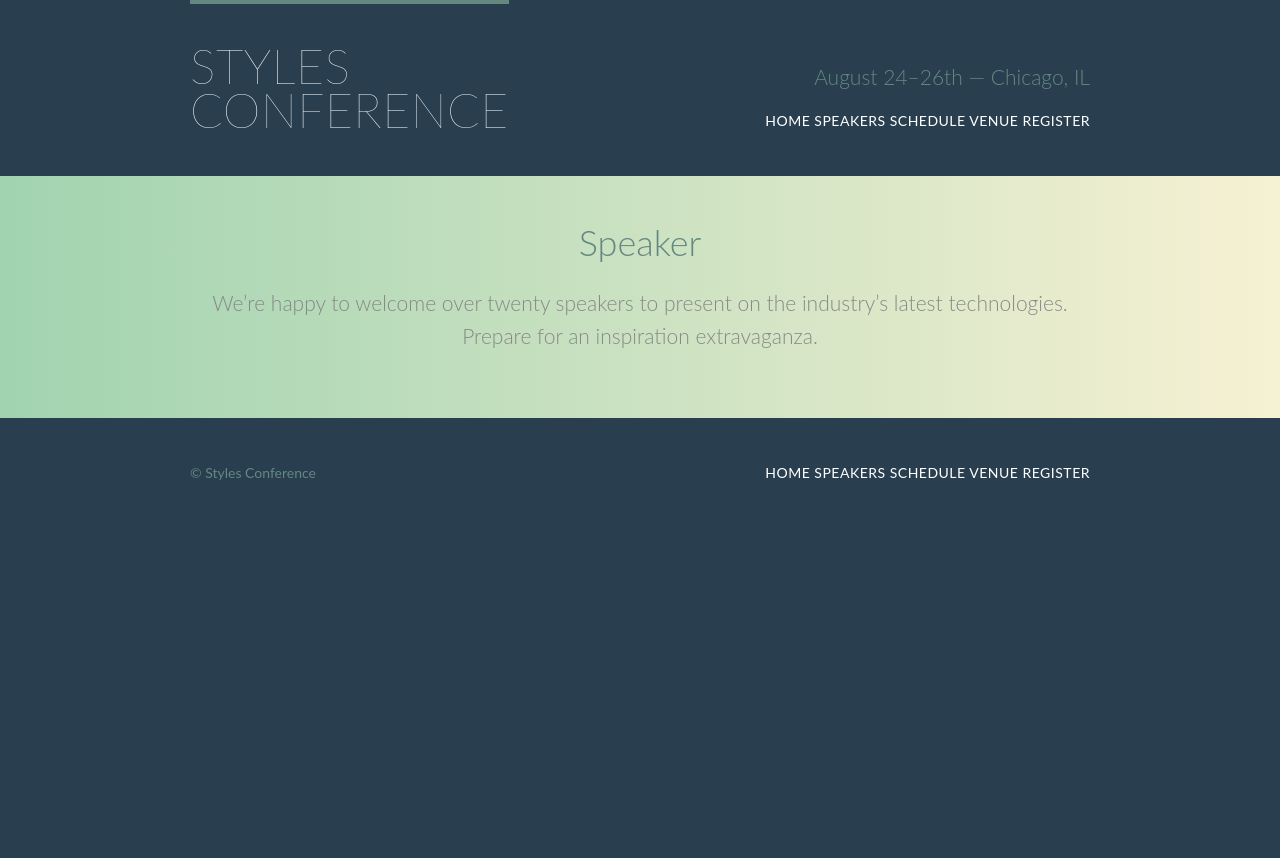
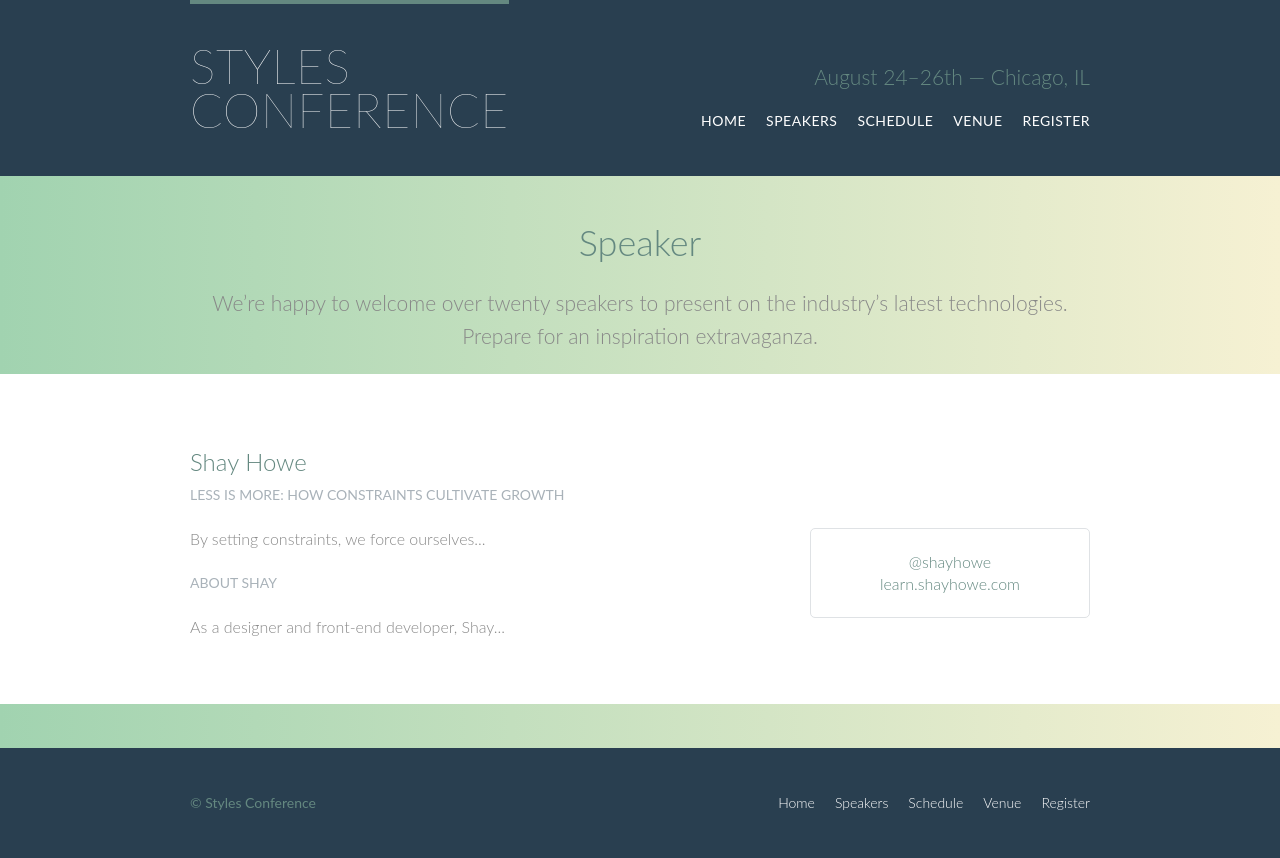
Before and after one commit to huijunyam/html-tutorial, a plain HTML site: page speakers.html in a window 1280 px wide. Before the commit the page ends 800 px from the top, so only its background shows below. Drawn offline with Linux system fonts and the light colour scheme.

Commit message:
Add unordered list

```diff
--- a/assets/stylesheets/main.css
+++ b/assets/stylesheets/main.css
@@ -119,6 +119,15 @@ p a {
 
 .nav {
   text-align: right;
+}
+
+.nav li {
+  display: inline-block;
+  margin: 0 10px;
+  vertical-align: top;
+}
+.nav li:last-child {
+  margin-right: 0;
 }
 
 .primary-nav {
@@ -267,3 +276,15 @@ p a {
  font-size: 21px;
  line-height: 33px;
 }
+
+.speaker-info {
+ border: 1px solid #dfe2e5;
+ border-radius: 5px;
+ margin-top: 88px;
+ padding: 22px 0;
+ text-align: center;
+}
+
+.speaker {
+  margin-bottom: 44px;
+}
--- a/speakers.html
+++ b/speakers.html
@@ -12,11 +12,13 @@
       </h1>
       <h3 class="tagline">August 24&ndash;26th &mdash; Chicago, IL</h3>
       <nav class="nav primary-nav">
-        <a href="index.html">Home</a>
-        <a href="speakers.html">Speakers</a>
-        <a href="schedule.html">Schedule</a>
-        <a href="venue.html">Venue</a>
-        <a href="register.html">Register</a>
+        <ul>
+          <li><a href="index.html">Home</a></li><!--
+          --><li><a href="speakers.html">Speakers</a></li><!--
+          --><li><a href="schedule.html">Schedule</a></li><!--
+          --><li><a href="venue.html">Venue</a></li><!--
+          --><li><a href="register.html">Register</a></li>
+        </ul>
       </nav>
     </header>
 
@@ -25,16 +27,42 @@
         <h1>Speaker</h1>
         <p>We&#8217;re happy to welcome over twenty speakers to present on the industry&#8217;s latest technologies. Prepare for an inspiration extravaganza.</p>
       </div>
+
+      <section class="row">
+        <div class="grid">
+          <section id="shay-howe">
+            <div class="col-2-3">
+              <h2>Shay Howe</h2>
+              <h5>Less Is More: How Constraints Cultivate Growth</h5>
+                <p>By setting constraints, we force ourselves...</p>
+              <h5>About Shay</h5>
+                <p>As a designer and front-end developer, Shay...</p>
+            </div><!--
+
+            --><aside class="col-1-3">
+              <div class="speaker-info">
+                <ul>
+                  <li><a href="https://twitter.com/shayhowe">@shayhowe</a></li>
+                  <li><a href="http://learn.shayhowe.com/">learn.shayhowe.com</a></li>
+                </ul>
+              </div>
+            </aside>
+          </section>
+        </div>
+      </section>
+
     </section>
 
     <footer class="nav primary-footer container group">
       <small>&copy; Styles Conference</small>
-      <nav class="primary-nav">
-        <a href="index.html">Home</a>
-        <a href="speakers.html">Speakers</a>
-        <a href="schedule.html">Schedule</a>
-        <a href="venue.html">Venue</a>
-        <a href="register.html">Register</a>
+      <nav class="nav">
+        <ul>
+          <li><a href="index.html">Home</a></li><!--
+          --><li><a href="speakers.html">Speakers</a></li><!--
+          --><li><a href="schedule.html">Schedule</a></li><!--
+          --><li><a href="venue.html">Venue</a></li><!--
+          --><li><a href="register.html">Register</a></li>
+        </ul>
       </nav>
     </footer>
   </body>
```
Also changed, not shown: index.html (+15 -11 lines), register.html (+15 -11 lines), schedule.html (+15 -11 lines), venue.html (+15 -11 lines), html_note.txt. Lines whose indentation alone changed are shown as unchanged.
